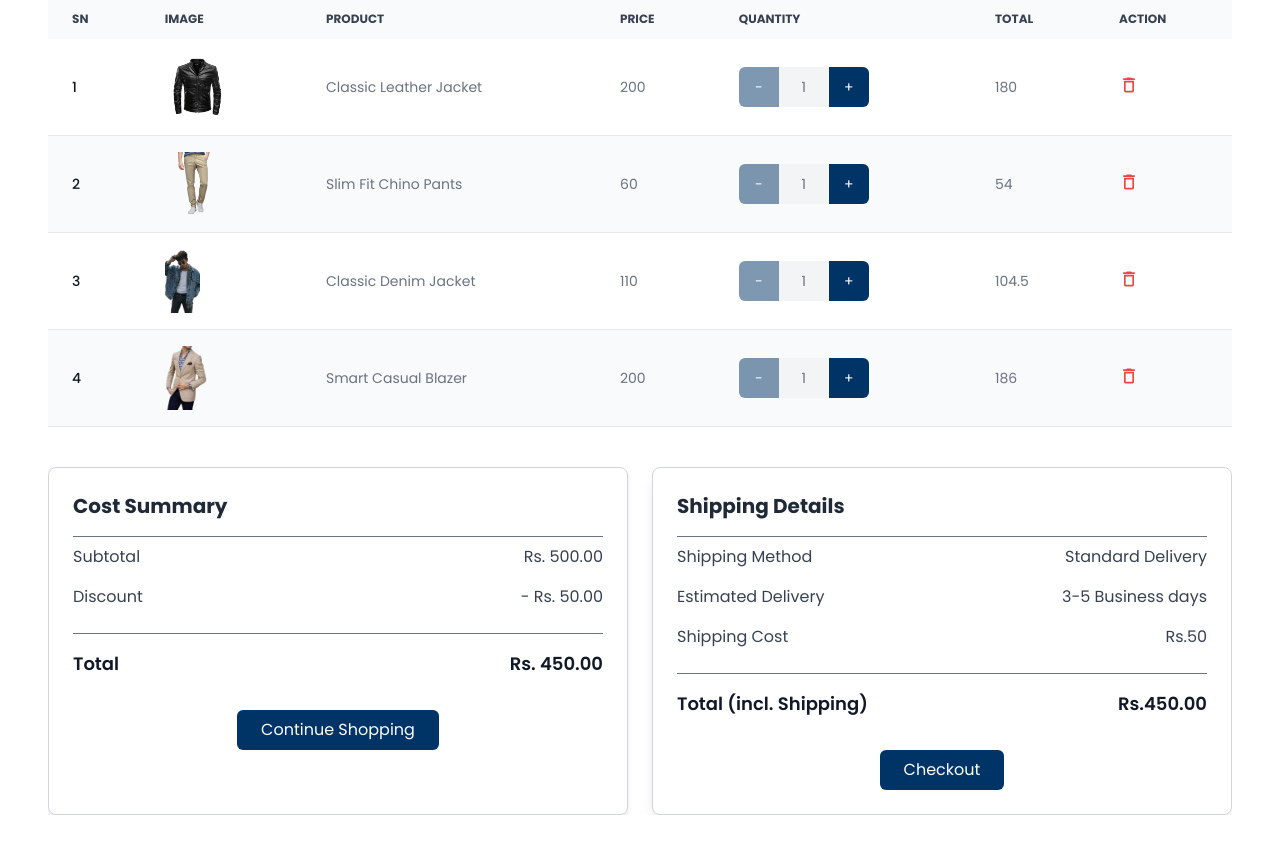
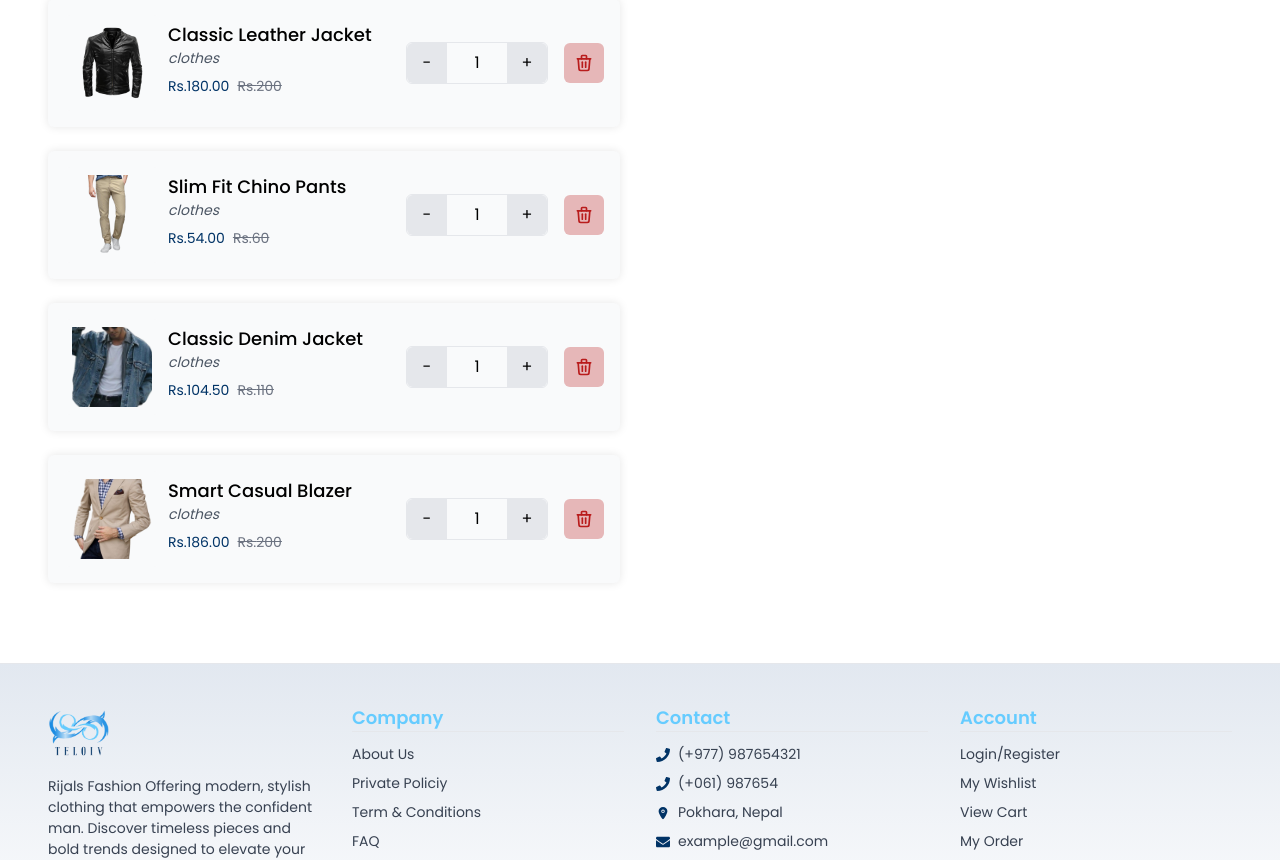
Before and after one commit to prasannarijal35/ecom-project, a Next.js app: page /cart in a window 1280 px wide. Shown: the part 380-1240 px from the top of the page. Built offline with nearby package versions, Linux system fonts and the light colour scheme.

Commit message:
cart page but without table initiated

```diff
--- a/src/components/cart/Cart.tsx
+++ b/src/components/cart/Cart.tsx
@@ -1,21 +1,25 @@
 "use client";
 import { ProductData } from "@/data/products";
 import Image from "next/image";
+// import Image from "next/image";
 import Link from "next/link";
 import React, { useState } from "react";
-import { MdDeleteOutline } from "react-icons/md";
+import { TbTrash } from "react-icons/tb";
+// import { MdDeleteOutline } from "react-icons/md";
 
 export default function Cart() {
-  const [quantity, setQuantity] = useState<number>(1);
-  const increaseQuantity = () => {
-    if (quantity >= 10) return;
-    setQuantity(quantity + 1);
-  };
-  const decreaseQuantity = () => {
-    if (quantity <= 1) return;
-    setQuantity(quantity - 1);
-  };
-  const [cartItem, setCartItem] = useState(ProductData.slice(0, 4));
+  // const [quantity, setQuantity] = useState<number>(1);
+  // const increaseQuantity = () => {
+  //   if (quantity >= 10) return;
+  //   setQuantity(quantity + 1);
+  // };
+  // const decreaseQuantity = () => {
+  //   if (quantity <= 1) return;
+  //   setQuantity(quantity - 1);
+  // };
+  const [cartItem, setCartItem] = useState(
+    ProductData.slice(0, 4).map((item) => ({ ...item, quantity: 1 }))
+  );
   const removeItem = (id: number) => {
     setCartItem(cartItem.filter((item) => item.id !== id));
   };
@@ -25,175 +29,248 @@ export default function Cart() {
       <div className="container px-4 lg:px-12">
         <h1 className="text-primary text-2xl mb-2">My Cart</h1>
         {cartItem.length === 0 ? (
-          <div className="text-center bg-red-200 text-red-500/50">
-            <p>Your cart is Empty</p>
+          <div className="text-center py-10 w-full bg-red-700/20 text-red-700 rounded-lg justify-center items-center flex flex-col">
+            <p className="text-[16px] italic">Your cart is empty!</p>
             <Link
-              href={"/products"}
-              className="bg-primary rounded-md text-white py-1 px-3"
+              href="/products"
+              className="mt-5 inline-block bg-primary text-white px-6 py-3 rounded-md hover:bg-primary/80"
             >
               Continue Shopping
             </Link>
           </div>
         ) : (
-          <div className="relative overflow-x-auto">
-            <div className="overflow-x-auto">
-              <table className="w-full text-sm text-left rtl:text-right text-gray-500 dark:text-gray-400">
-                <thead className="text-xs text-gray-700 uppercase bg-gray-50 dark:bg-gray-700 dark:text-gray-400">
-                  <tr>
-                    <th scope="col" className="px-6 py-3">
-                      SN
-                    </th>
-                    <th scope="col" className="px-6 py-3">
-                      Image
-                    </th>
-                    <th scope="col" className="px-6 py-3">
-                      Product
-                    </th>
-                    <th scope="col" className="px-6 py-3">
-                      Price
-                    </th>
-                    <th scope="col" className="px-6 py-3">
-                      Quantity
-                    </th>
-                    <th scope="col" className="px-6 py-3">
-                      Total
-                    </th>
-                    <th scope="col" className="px-6 py-3">
-                      Action
-                    </th>
-                  </tr>
-                </thead>
-                <tbody>
-                  {cartItem.map((item) => (
-                    <tr
-                      className="odd:bg-white odd:dark:bg-gray-900 even:bg-gray-50 even:dark:bg-gray-800 border-b"
-                      key={item.id}
+          // <div className="relative overflow-x-auto">
+          //   <div className="overflow-x-auto">
+          //     <table className="w-full text-sm text-left rtl:text-right text-gray-500 dark:text-gray-400">
+          //       <thead className="text-xs text-gray-700 uppercase bg-gray-50 dark:bg-gray-700 dark:text-gray-400">
+          //         <tr>
+          //           <th scope="col" className="px-6 py-3">
+          //             SN
+          //           </th>
+          //           <th scope="col" className="px-6 py-3">
+          //             Image
+          //           </th>
+          //           <th scope="col" className="px-6 py-3">
+          //             Product
+          //           </th>
+          //           <th scope="col" className="px-6 py-3">
+          //             Price
+          //           </th>
+          //           <th scope="col" className="px-6 py-3">
+          //             Quantity
+          //           </th>
+          //           <th scope="col" className="px-6 py-3">
+          //             Total
+          //           </th>
+          //           <th scope="col" className="px-6 py-3">
+          //             Action
+          //           </th>
+          //         </tr>
+          //       </thead>
+          //       <tbody>
+          //         {cartItem.map((item) => (
+          //           <tr
+          //             className="odd:bg-white odd:dark:bg-gray-900 even:bg-gray-50 even:dark:bg-gray-800 border-b"
+          //             key={item.id}
+          //           >
+          //             <td
+          //               scope="row"
+          //               className="px-6 py-4 font-medium text-gray-900 whitespace-nowrap dark:text-white"
+          //             >
+          //               {item.id}
+          //             </td>
+          //             <td className="px-6 py-4">
+          //               <div className="flex justify-start items-center">
+          //                 <Image
+          //                   src={item.image}
+          //                   alt={item.title}
+          //                   height={1000}
+          //                   width={1000}
+          //                   quality={100}
+          //                   className="h-16 w-auto object-cover object-center"
+          //                 />
+          //               </div>
+          //             </td>
+          //             <td className="px-6 py-4">{item.title}</td>
+          //             <td className="px-6 py-4">{item.price}</td>
+          //             <td className="px-6 py-4">
+          //               <div className="flex justify-start items-start">
+          //                 <button
+          //                   className={`bg-primary h-[40px] w-[40px]  text-white rounded-tl-md rounded-bl-md ${
+          //                     quantity === 1 && "opacity-50 cursor-not-allowed"
+          //                   }`}
+          //                   onClick={decreaseQuantity}
+          //                 >
+          //                   -
+          //                 </button>
+          //                 <span className="h-[40px] text-center min-w-[50px] flex justify-center items-center bg-gray-100">
+          //                   {quantity}
+          //                 </span>
+          //                 <button
+          //                   className={`bg-primary h-[40px] w-[40px]  text-white rounded-tr-md rounded-br-md ${
+          //                     quantity === 10 && "opacity-50 cursor-not-allowed"
+          //                   }`}
+          //                   onClick={increaseQuantity}
+          //                 >
+          //                   +
+          //                 </button>
+          //               </div>
+          //             </td>
+          //             <td className="px-6 py-4">
+          //               <div>
+          //                 {(item.price - (item.price * item.discount) / 100) *
+          //                   quantity}
+          //               </div>
+          //             </td>
+          //             <td className="px-6 py-4">
+          //               <button
+          //                 className="font-medium text-red-500 hover:scale-105"
+          //                 onClick={() => removeItem(item.id)}
+          //               >
+          //                 <MdDeleteOutline size={20} />
+          //               </button>
+          //             </td>
+          //           </tr>
+          //         ))}
+          //       </tbody>
+          //     </table>
+          //   </div>
+
+          //   <div className="grid grid-cols-1 sm:grid-cols-2 gap-6 pt-10">
+          //     {/* Left Column: Cost Summary */}
+          //     <div className="border-[1px] border-gray-300 w-full p-6 rounded-lg shadow-md hover:shadow-2xl">
+          //       <h1 className="text-xl font-bold text-gray-800">
+          //         Cost Summary
+          //       </h1>
+          //       <div className="border-t-[1px] border-gray-500 mt-4">
+          //         {/* Subtotal */}
+          //         <div className="flex justify-between py-2 text-gray-700">
+          //           <span>Subtotal</span>
+          //           <span>Rs. 500.00</span> {/* Replace with dynamic value */}
+          //         </div>
+          //         {/* Discount */}
+          //         <div className="flex justify-between py-2 text-gray-700">
+          //           <span>Discount</span>
+          //           <span>- Rs. 50.00</span> {/* Replace with dynamic value */}
+          //         </div>
+          //       </div>
+          //       {/* Total */}
+          //       <div className="flex justify-between py-4 text-lg font-semibold text-gray-900 border-t-[1px] border-gray-500 mt-4">
+          //         <span>Total</span>
+          //         <span>Rs. 450.00</span> {/* Replace with dynamic value */}
+          //       </div>
+          //       <div className="w-full flex justify-center items-center mt-4">
+          //         <button className="px-6 py-2 bg-primary text-white rounded-md hover:bg-secondary transition-colors duration-200">
+          //           Continue Shopping
+          //         </button>
+          //       </div>
+          //     </div>
+
+          //     {/* Right Column: Shipping Details */}
+          //     <div className="border-[1px] border-gray-300 w-full p-6 rounded-lg shadow-lg mt-6 sm:mt-0">
+          //       <h1 className="text-xl font-bold text-gray-800">
+          //         Shipping Details
+          //       </h1>
+          //       <div className="border-t-[1px] border-gray-500 mt-4">
+          //         {/* Shipping Method */}
+          //         <div className="flex justify-between py-2 text-gray-700">
+          //           <span>Shipping Method</span>
+          //           <span>Standard Delivery</span>
+          //         </div>
+          //         {/* Estimated Delivery */}
+          //         <div className="flex justify-between py-2 text-gray-700">
+          //           <span>Estimated Delivery</span>
+          //           <span>3-5 Business days</span>
+          //         </div>
+          //         {/* Shipping Cost */}
+          //         <div className="flex justify-between py-2 text-gray-700">
+          //           <span>Shipping Cost</span>
+          //           <span>Rs.50</span>
+          //         </div>
+          //       </div>
+          //       <div className="flex justify-between py-4 text-lg font-semibold text-gray-900 border-t-[1px] border-gray-500 mt-4">
+          //         <span>Total (incl. Shipping)</span>
+          //         <span>Rs.450.00</span>
+          //       </div>
+          //       <div className="w-full flex justify-center items-center mt-4">
+          //         <button className="px-6 py-2 bg-primary text-white rounded-md hover:bg-secondary transition-colors duration-200">
+          //           Checkout
+          //         </button>
+          //       </div>
+          //     </div>
+          //   </div>
+          // </div>
+          <div className="grid grid-cols-1 lg:grid-cols-2 w-full gap-10">
+            <div className="space-y-6">
+              {cartItem.map((product) => (
+                <div
+                  key={product.id}
+                  className=" flex flex-wrap justify-between items-center p-4 bg-gray-50 rounded-md shadow-custom"
                 >
-                      <td
-                        scope="row"
-                        className="px-6 py-4 font-medium text-gray-900 whitespace-nowrap dark:text-white"
-                      >
-                        {item.id}
-                      </td>
-                      <td className="px-6 py-4">
-                        <div className="flex justify-start items-center">
+                  <div className="w-full flex items-center gap-2 md:w-auto ">
+                    <div className="p-2 bg-gray-50 rounded-md">
                       <Image
-                            src={item.image}
-                            alt={item.title}
-                            height={1000}
-                            width={1000}
-                            quality={100}
-                            className="h-16 w-auto object-cover object-center"
+                        src={product.image}
+                        alt={product.title}
+                        height={100}
+                        width={100}
+                        className="h-20 w-20 object-cover"
                       />
                     </div>
-                      </td>
-                      <td className="px-6 py-4">{item.title}</td>
-                      <td className="px-6 py-4">{item.price}</td>
-                      <td className="px-6 py-4">
-                        <div className="flex justify-start items-start">
+                    <div>
+                      <h4 className="font-medium text-[18px]">
+                        {product.title}
+                      </h4>
+                      <p className="italic text-[14px] text-sm text-gray-600">
+                        {product.category.name}
+                      </p>
+                      <p className="text-primary text-[14px] py-2">
+                        Rs.
+                        {(
+                          product.price -
+                          (product.price * product.discount) / 100
+                        ).toFixed(2)}
+                        {product.discount > 0 && (
+                          <span className="text-sm text-gray-500 line-through ml-2">
+                            Rs.{product.price}
+                          </span>
+                        )}
+                      </p>
+                    </div>
+                  </div>
+                  <div className="flex items-center justify-between w-full md:w-auto gap-4 mt-4 md:mt-0">
+                    <div className="flex items-center border rounded-md">
                       <button
-                            className={`bg-primary h-[40px] w-[40px]  text-white rounded-tl-md rounded-bl-md ${
-                              quantity === 1 && "opacity-50 cursor-not-allowed"
+                        // onClick={() => updateQuantity(product.id, false)}
+                        className={`h-[40px] w-[40px] flex justify-center items-center bg-gray-200 hover:bg-gray-300 rounded-l-md ${
+                          product.quantity === 1 && "cursor-not-allowed"
                         }`}
-                            onClick={decreaseQuantity}
+                        disabled={product.quantity === 1}
                       >
                         -
                       </button>
-                          <span className="h-[40px] text-center min-w-[50px] flex justify-center items-center bg-gray-100">
-                            {quantity}
+                      <span className="h-[40px] w-[60px] flex justify-center items-center">
+                        {product.quantity}
                       </span>
                       <button
-                            className={`bg-primary h-[40px] w-[40px]  text-white rounded-tr-md rounded-br-md ${
-                              quantity === 10 && "opacity-50 cursor-not-allowed"
+                        // onClick={() => updateQuantity(product.id, true)}
+                        className={`h-[40px] w-[40px] flex justify-center items-center bg-gray-200 hover:bg-gray-300 rounded-r-md ${
+                          product.quantity === 10 && "cursor-not-allowed"
                         }`}
-                            onClick={increaseQuantity}
+                        disabled={product.quantity === 10}
                       >
                         +
                       </button>
                     </div>
-                      </td>
-                      <td className="px-6 py-4">
-                        <div>
-                          {(item.price - (item.price * item.discount) / 100) *
-                            quantity}
-                        </div>
-                      </td>
-                      <td className="px-6 py-4">
                     <button
-                          className="font-medium text-red-500 hover:scale-105"
-                          onClick={() => removeItem(item.id)}
+                      onClick={() => removeItem(product.id)}
+                      className="bg-red-700/30 text-red-700 hover:text-white rounded-md hover:bg-red-700 h-[40px] w-[40px] flex justify-center items-center transition"
                     >
-                          <MdDeleteOutline size={20} />
-                        </button>
-                      </td>
-                    </tr>
-                  ))}
-                </tbody>
-              </table>
-            </div>
-
-            <div className="grid grid-cols-1 sm:grid-cols-2 gap-6 pt-10">
-              {/* Left Column: Cost Summary */}
-              <div className="border-[1px] border-gray-300 w-full p-6 rounded-lg shadow-md hover:shadow-2xl">
-                <h1 className="text-xl font-bold text-gray-800">
-                  Cost Summary
-                </h1>
-                <div className="border-t-[1px] border-gray-500 mt-4">
-                  {/* Subtotal */}
-                  <div className="flex justify-between py-2 text-gray-700">
-                    <span>Subtotal</span>
-                    <span>Rs. 500.00</span> {/* Replace with dynamic value */}
-                  </div>
-                  {/* Discount */}
-                  <div className="flex justify-between py-2 text-gray-700">
-                    <span>Discount</span>
-                    <span>- Rs. 50.00</span> {/* Replace with dynamic value */}
-                  </div>
-                </div>
-                {/* Total */}
-                <div className="flex justify-between py-4 text-lg font-semibold text-gray-900 border-t-[1px] border-gray-500 mt-4">
-                  <span>Total</span>
-                  <span>Rs. 450.00</span> {/* Replace with dynamic value */}
-                </div>
-                <div className="w-full flex justify-center items-center mt-4">
-                  <button className="px-6 py-2 bg-primary text-white rounded-md hover:bg-secondary transition-colors duration-200">
-                    Continue Shopping
+                      <TbTrash className="text-xl" />
                     </button>
                   </div>
                 </div>
-
-              {/* Right Column: Shipping Details */}
-              <div className="border-[1px] border-gray-300 w-full p-6 rounded-lg shadow-lg mt-6 sm:mt-0">
-                <h1 className="text-xl font-bold text-gray-800">
-                  Shipping Details
-                </h1>
-                <div className="border-t-[1px] border-gray-500 mt-4">
-                  {/* Shipping Method */}
-                  <div className="flex justify-between py-2 text-gray-700">
-                    <span>Shipping Method</span>
-                    <span>Standard Delivery</span>
-                  </div>
-                  {/* Estimated Delivery */}
-                  <div className="flex justify-between py-2 text-gray-700">
-                    <span>Estimated Delivery</span>
-                    <span>3-5 Business days</span>
-                  </div>
-                  {/* Shipping Cost */}
-                  <div className="flex justify-between py-2 text-gray-700">
-                    <span>Shipping Cost</span>
-                    <span>Rs.50</span>
-                  </div>
-                </div>
-                <div className="flex justify-between py-4 text-lg font-semibold text-gray-900 border-t-[1px] border-gray-500 mt-4">
-                  <span>Total (incl. Shipping)</span>
-                  <span>Rs.450.00</span>
-                </div>
-                <div className="w-full flex justify-center items-center mt-4">
-                  <button className="px-6 py-2 bg-primary text-white rounded-md hover:bg-secondary transition-colors duration-200">
-                    Checkout
-                  </button>
-                </div>
-              </div>
+              ))}
             </div>
           </div>
         )}
```
Lines whose indentation alone changed are shown as unchanged.
